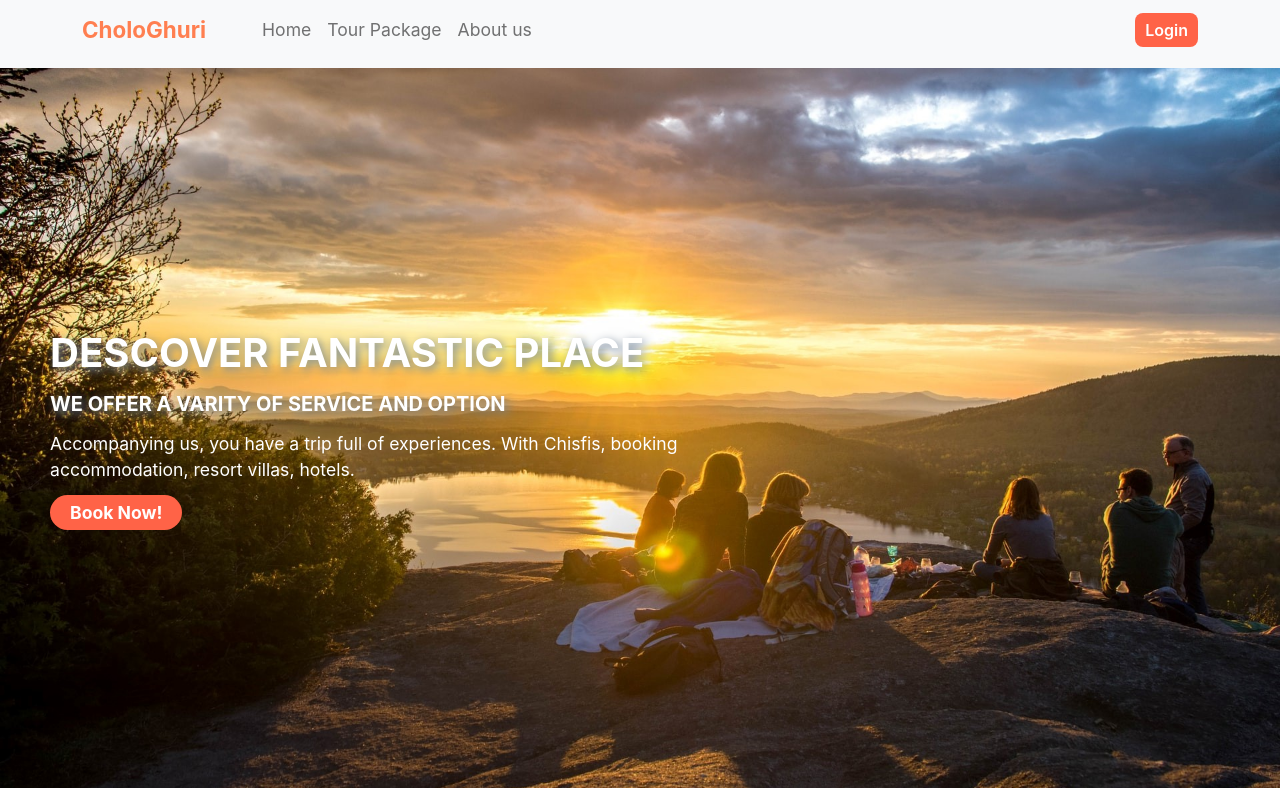
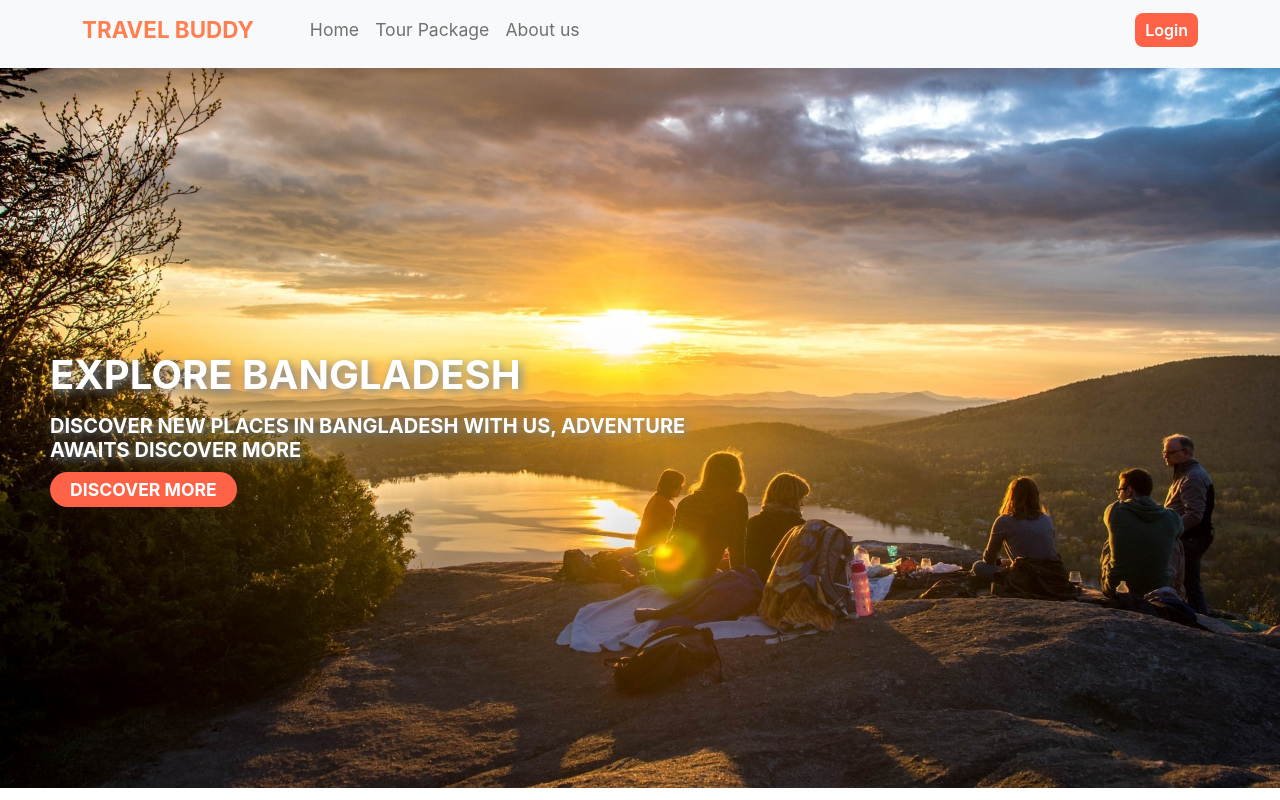
Before and after one commit to NirobxHasan/chologhuri-travel-booking-react-frontend, a React (Create React App) app: page / in a window 1280 px wide. Shown: the top 800 px of the page. Built offline with nearby package versions, Linux system fonts and the light colour scheme; no server answers.

Commit message:
name fixed

```diff
--- a/src/components/Home/HeaderBanner/HeaderBanner.js
+++ b/src/components/Home/HeaderBanner/HeaderBanner.js
@@ -4,14 +4,17 @@ const HeaderBanner = () => {
     return (
         <div className="header-container">
             <div className="header-content">
-                <h1>Descover Fantastic Place</h1>
-                <h5>We offer a varity of service and option</h5>
-                <p>
+                <h1>EXPLORE BANGLADESH</h1>
+                <h5>
+                    Discover New Places In Bangladesh With Us, Adventure Awaits
+                    Discover More
+                </h5>
+                {/* <p>
                     Accompanying us, you have a trip full of experiences. With
                     Chisfis, booking accommodation, resort villas, hotels.
-                </p>
+                </p> */}
                 <a className="booknow-btn" href="">
-                    Book Now!
+                    DISCOVER MORE
                 </a>
             </div>
         </div>
--- a/src/components/Shared/NavBar/NavBar.js
+++ b/src/components/Shared/NavBar/NavBar.js
@@ -10,7 +10,7 @@ const NavBar = () => {
         <Navbar collapseOnSelect expand="lg" bg="light" variant="light">
             <Container className="mb-2">
                 <Navbar.Brand href="#home" className="nav-brand me-5">
-                    CholoGhuri
+                    TRAVEL BUDDY
                 </Navbar.Brand>
                 <Navbar.Toggle aria-controls="responsive-navbar-nav" />
                 <Navbar.Collapse id="responsive-navbar-nav">
```
